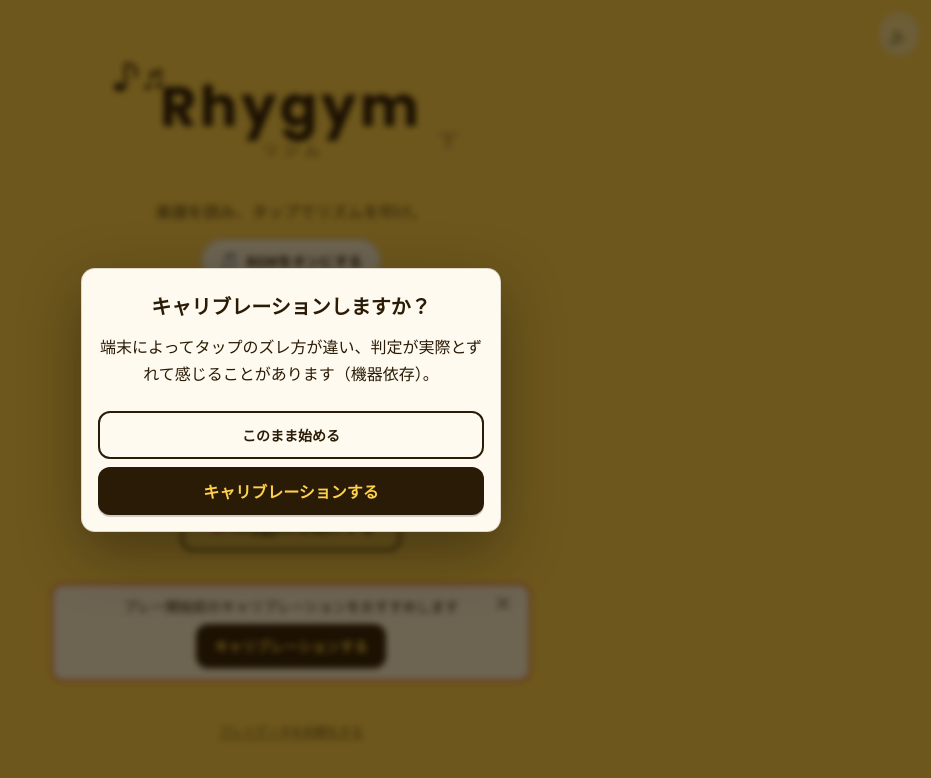
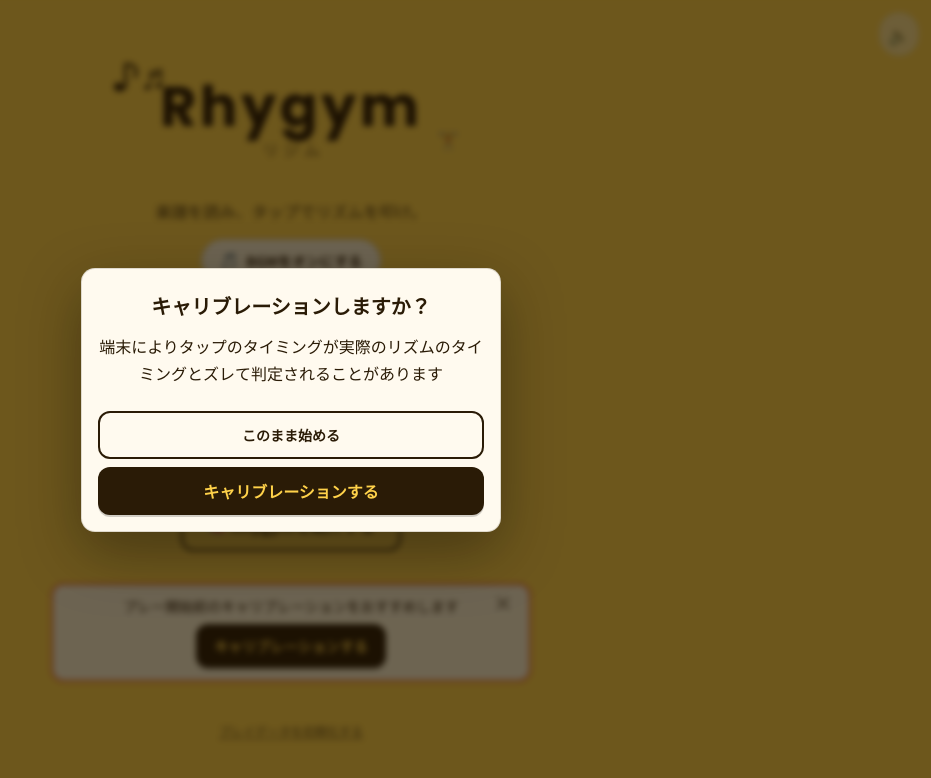
Before and after one commit to TKG1683/rhygym, a React (Vite) app: page / in a window 1280 px wide. Both pictures are taken after a click on the button "Start". Shown: the top 778 px of the page, without its empty margins (349-1280 px from the left). Built offline with nearby package versions, Linux system fonts and the light colour scheme; no server answers.

Commit message:
fix(title): tighten calibration prompt wording per feedback

```diff
--- a/src/ui/screens/TitleScreen.tsx
+++ b/src/ui/screens/TitleScreen.tsx
@@ -427,7 +427,7 @@ function CalibrationPromptModal({
           キャリブレーションしますか？
         </h2>
         <p className="tutorial-modal-body">
-          端末によってタップのズレ方が違い、判定が実際とずれて感じることがあります（機器依存）。
+          端末によりタップのタイミングが実際のリズムのタイミングとズレて判定されることがあります
         </p>
         <button type="button" className="secondary tutorial-modal-secondary" onClick={onSkip}>
           このまま始める
```
